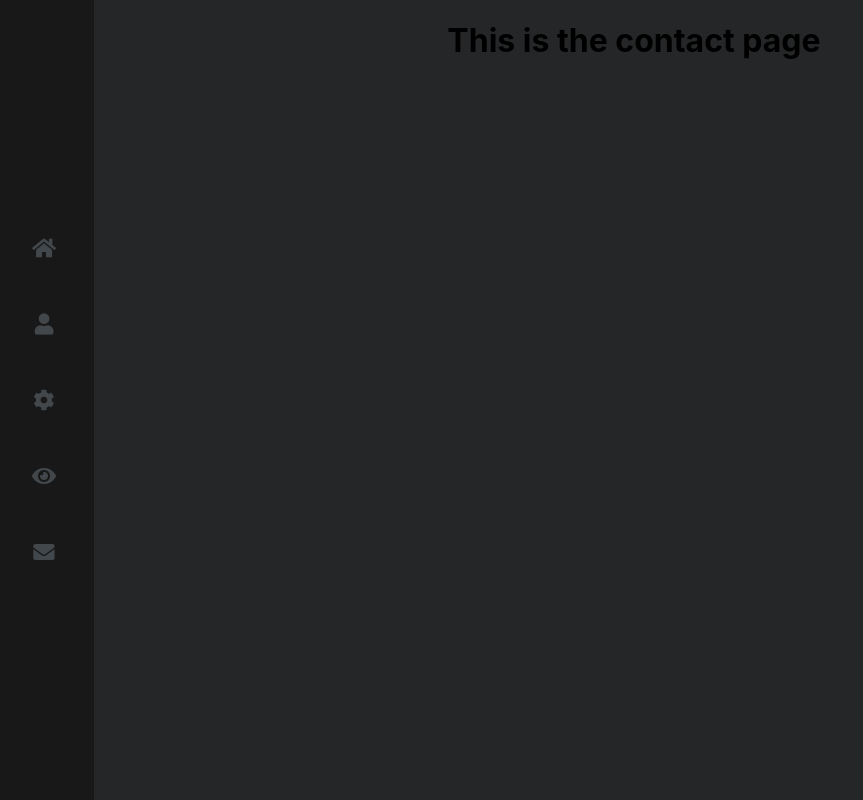
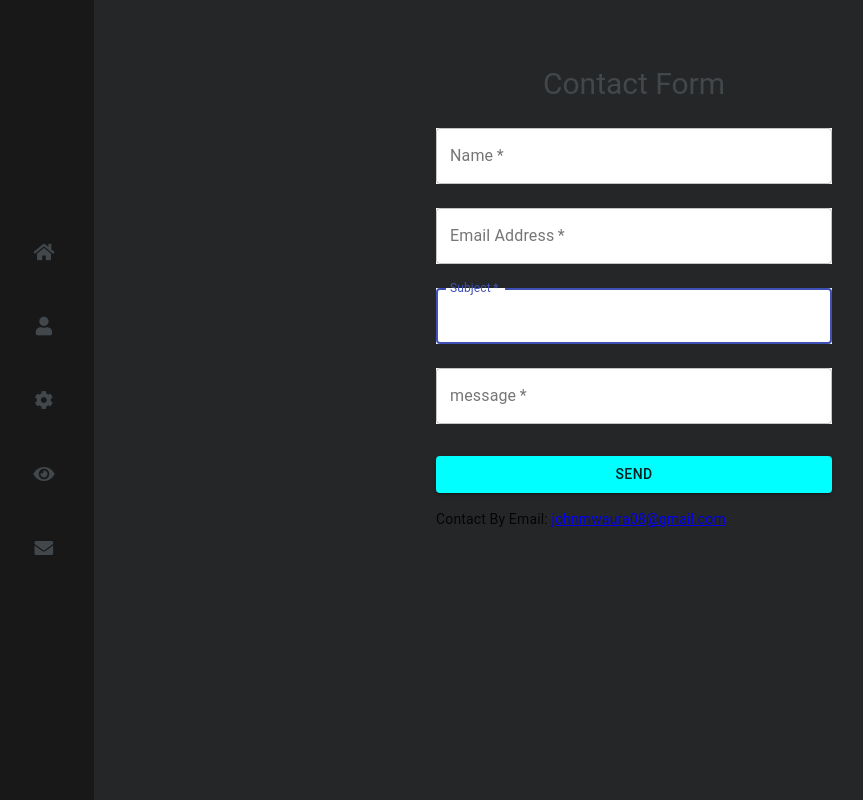
Before and after one commit to johnmwaura08/my-portfolio-reactjs-and-gsap, a React (Create React App) app: page /contact in a window 1280 px wide. Shown: the whole page, without its empty margins (6-869 px from the left). Built offline with nearby package versions, Linux system fonts and the light colour scheme.

Commit message:
contact form using material ui and form data submission handled by Formspree

```diff
--- a/src/components/contact/Contact.jsx
+++ b/src/components/contact/Contact.jsx
@@ -1,15 +1,184 @@
-import React from 'react';
-import styles from './Contact.module.css'
+import React, { useState } from "react";
+import Button from "@material-ui/core/Button";
+import CssBaseline from "@material-ui/core/CssBaseline";
+import TextField from "@material-ui/core/TextField";
+import Grid from "@material-ui/core/Grid";
+import Typography from "@material-ui/core/Typography";
+import { makeStyles } from "@material-ui/core/styles";
+import Container from "@material-ui/core/Container";
+import stylez from "./Contact.module.css";
+import cx from "classnames";
+import axios from 'axios';
 
-function Contact() {
-	return (
-		<div className={styles.contactContainer}>
-			<h1>
+const useStyles = makeStyles((theme) => ({
+  paper: {
+    marginTop: theme.spacing(8),
+    display: "flex",
+    flexDirection: "column",
+    alignItems: "center",
+    justifyContent: "center"
+  },
+  avatar: {
+    margin: theme.spacing(1),
+    backgroundColor: theme.palette.secondary.main,
+  },
+  form: {
+    width: "100%", // Fix IE 11 issue.
+    marginTop: theme.spacing(1),
+  },
+  submit: {
+    margin: theme.spacing(3, 0, 2),
+    backgroundColor: "#00ffff",
+  },
+  root: {
+    "& > *": {
+      margin: theme.spacing(1),
+      width: "45ch",
+    },
+  },
+  textarea: {
+    backgroundColor: "white",
+  },
+  info: {
+    color: "#42474b",
+    alignItems: "center",
+    textAlign: "center",
+    fontSize: "30px"
+  },
+}));
 
-			This is the contact page
-			</h1>
-		</div>
-	)
-}
+export default function SignIn() {
+  const classes = useStyles();
 
-export default Contact;
+  const [serverState, setServerState] = useState({
+    submitting: false,
+    status: null
+  });
+  const handleServerResponse = (ok, msg, form) => {
+    setServerState({
+      submitting: false,
+      status: { ok, msg }
+    });
+    if (ok) {
+      form.reset();
+    }
+  };
+  const handleOnSubmit = e => {
+    e.preventDefault();
+    const form = e.target;
+    setServerState({ submitting: true });
+    axios({
+      method: "post",
+      url: "https://formspree.io/f/xbjpoprv",
+      data: new FormData(form)
+    })
+      .then(r => {
+        handleServerResponse(true, "Message Succesfuly Sent", form);
+      })
+      .catch(r => {
+        handleServerResponse(false, r.response.data.error, form);
+      });
+    }
+    return (
+      <Container
+        component="main"
+        maxWidth="xs"
+        className={stylez.mainContainer}
+      >
+        <CssBaseline />
+        <div className={classes.paper}>
+          {/* <span className={stylez.contactH1Span}>{"<h1>"}</span> */}
+          <Typography component="h1" variant="h5" className={classes.info}>
+            Contact Form
+          </Typography>
+
+          {/* <span className={stylez.contactH1Span}>{"</h1>"}</span>
+
+          <span className={stylez.contactFormSpan}>{"<form>"}</span> */}
+
+          <form
+            className={classes.form}
+            noValidate
+            action={process.env.FormSpree_ID}
+            method="POST"
+            onSubmit={handleOnSubmit}
+          >
+            <TextField
+              variant="outlined"
+              margin="normal"
+              required
+              fullWidth
+              id="name"
+              label="Name"
+              name="name"
+              autoComplete="name"
+              autoFocus
+              className={classes.textarea}
+            />
+            <TextField
+              variant="outlined"
+              margin="normal"
+              required
+              fullWidth
+              id="email"
+              label="Email Address"
+              name="email"
+              autoComplete="email"
+              autoFocus
+              className={classes.textarea}
+            />
+            <TextField
+              variant="outlined"
+              margin="normal"
+              required
+              fullWidth
+              id="subject"
+              label="Subject"
+              name="subject"
+              autoComplete="subject"
+              autoFocus
+              className={classes.textarea}
+            />
+
+            <TextField
+              id="message"
+              label="message"
+              name="message"
+              autoComplete="message"
+              // variant="filled"
+              variant="outlined"
+              margin="normal"
+              required
+              fullWidth
+              multiline
+              className={classes.textarea}
+            />
+
+            <Button
+              type="submit"
+              fullWidth
+              variant="contained"
+              className={classes.submit}
+              disabled={serverState.submitting}
+            >
+              Send
+            </Button>
+            <Grid item className={stylez.linkEmail}>
+              Contact By Email:{" "}
+              <a href="mailto:johnmwaura08@gmail.com">johnmwaura08@gmail.com</a>
+            </Grid>
+            {serverState.status && (
+              <p
+                className={!serverState.status.ok ? "errorMsg" : ""}
+                style={{ color: "green" }}
+              >
+                {serverState.status.msg}
+              </p>
+            )}
+          </form>
+          <br />
+          {/* <span className={stylez.contactFormSpan}>{"</form>"}</span> */}
+        </div>
+      </Container>
+    );
+  }
```
